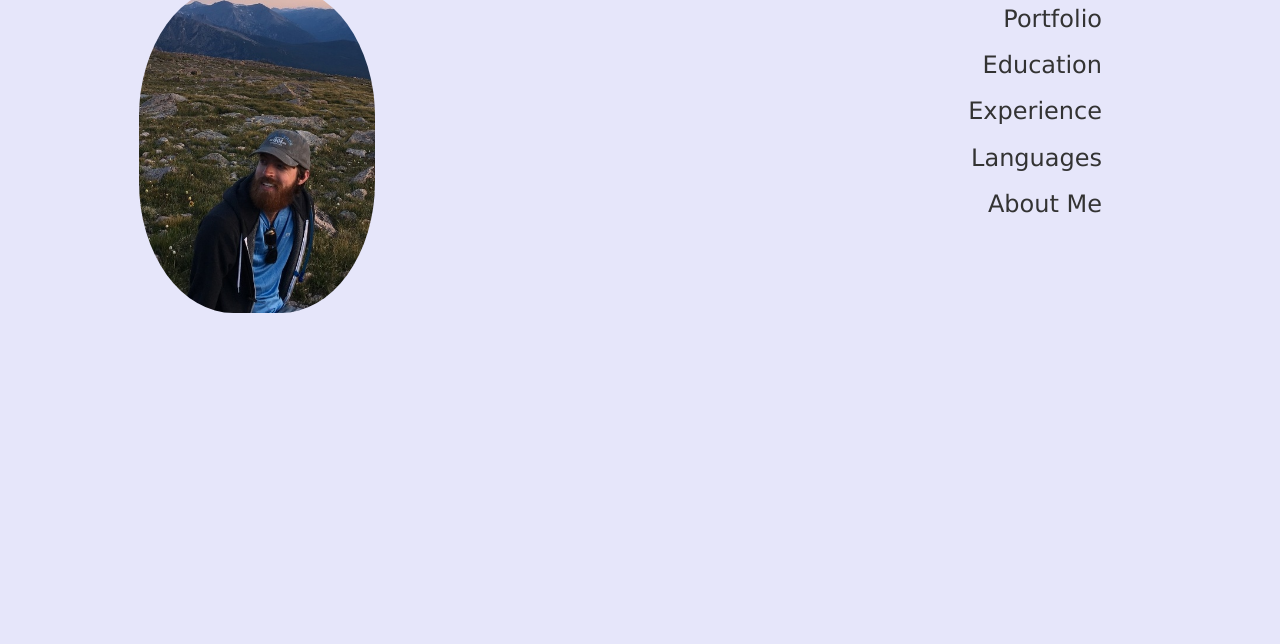
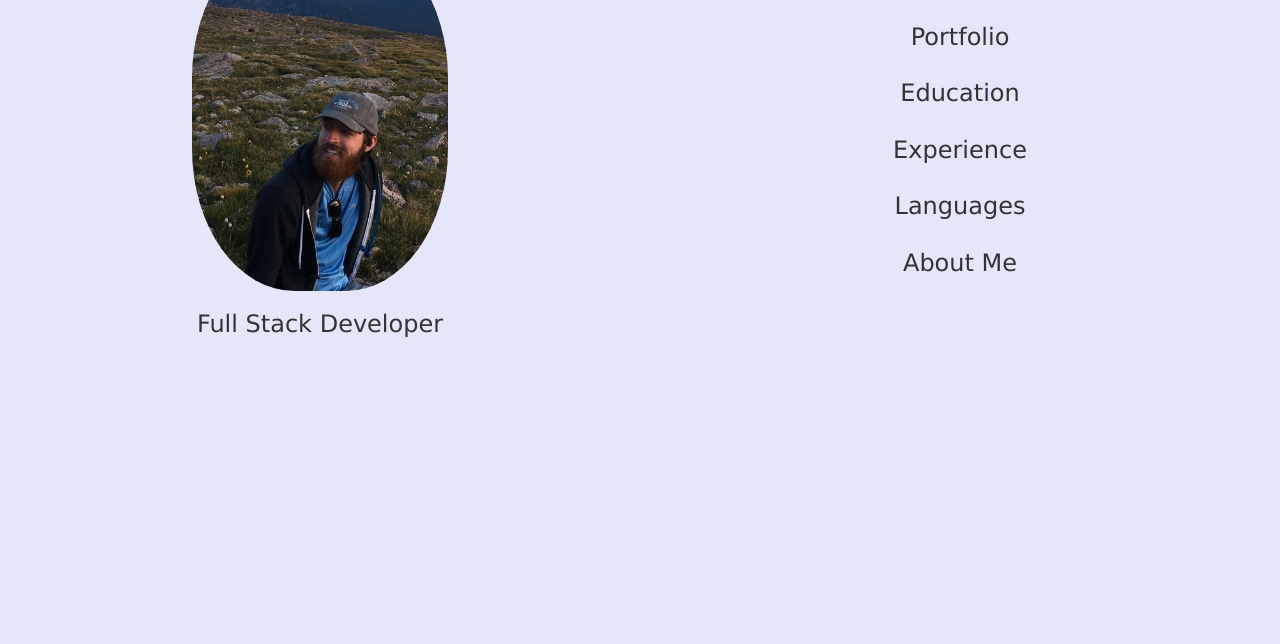
Before and after one commit to Jmedders/mysite, a website: page public/index.html in a window 1280 px wide. Shown: the part 156-800 px from the top of the page. Drawn offline with nearby package versions, Linux system fonts and the light colour scheme.

Commit message:
more styling

```diff
--- a/public/index.html
+++ b/public/index.html
@@ -14,8 +14,12 @@
   <script src="javascripts/directives/directives.js" charset="utf-8"></script>
 </head>
 <body ng-controller="mainController">
-  <h1 id="myName">Jeffrey Medders</h1>
-  <div id="left"><img id="picturesOfMe" ng-src="longscrop.jpg" alt="Picture of jeff"></div>
+
+  <div id="left">
+    <h1 id="myName">Jeffrey Medders</h1>
+    <img id="picturesOfMe" ng-src="longscrop.jpg" alt="Picture of jeff">
+    <h3 id="title">Full Stack Developer</h3>
+  </div>
   <div id="right">
     <h3 ng-click="view.portfolio = !view.portfolio">Portfolio</h3>
     <p ng-show="view.portfolio">GenreAtor</p>
--- a/public/stylesheets/style.css
+++ b/public/stylesheets/style.css
@@ -1,5 +1,4 @@
 body {
-  padding: 50px;
   font: 14px "Lucida Grande", Helvetica, Arial, sans-serif;
   background: lavender;
 }
@@ -18,7 +17,6 @@ h4{
   height: 40%;
   width: 40%;
   border-radius: 40%;
-  margin-right: 30%;
 }
 #left{
   display: inline-block;
@@ -27,9 +25,14 @@ h4{
   margin-bottom: 20px;
 }
 #right{
+  margin-top: 20vh;
+  display: flex;
+  /*justify-content: center;*/
+  flex-direction: column;
+  justify-content: center;
+  align-items: center;
   float: right;
-  text-align: right;
-  padding-right: 10vw;
+  /*padding-right: 10vw;*/
   width: 50%;
 }
 /*$fontHeadings: #E6E2AF;
```
Also changed, not shown: public/javascripts/controllers/controllers.js (line endings or trailing spaces).
